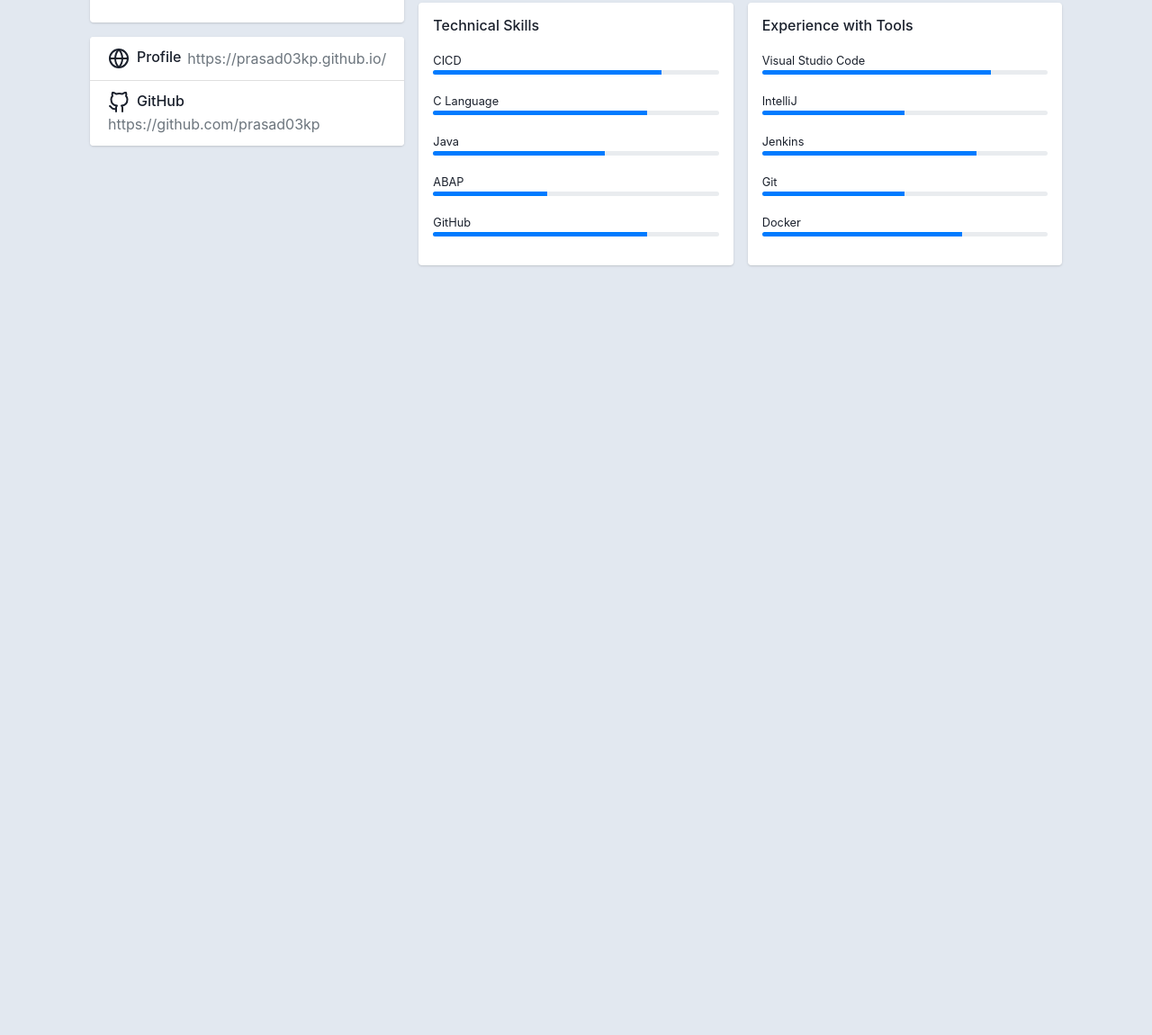
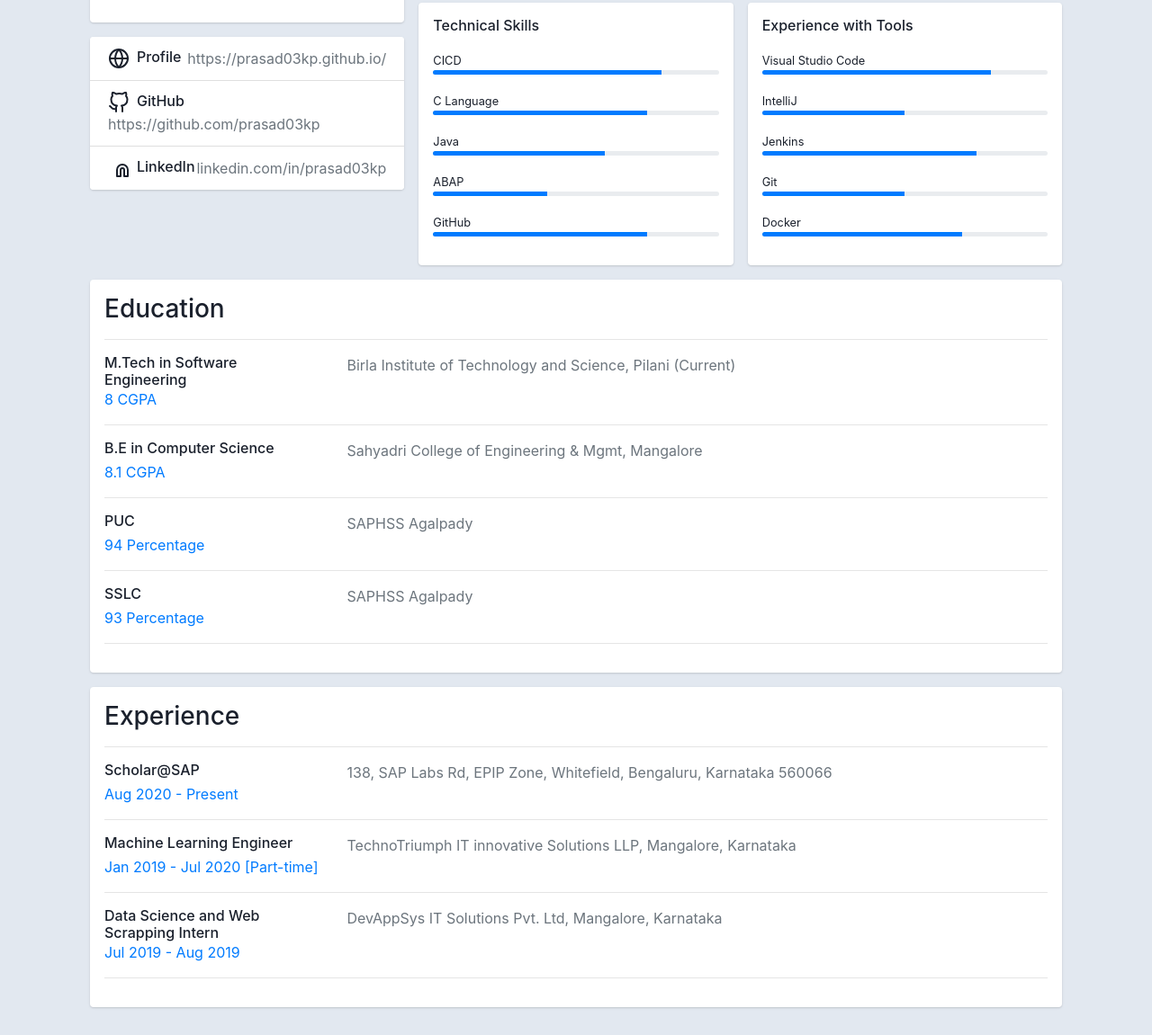
Before and after one commit to prasad03kp/prasad03kp.github.io, a plain HTML site: page index.html in a window 1280 px wide. Shown: the part 429-1580 px from the top of the page at 90% size. Before the commit the page ends 800 px from the top, so only its background shows below. Drawn offline with nearby package versions, Linux system fonts and the light colour scheme.

Commit message:
add education and experience

```diff
--- a/index.html
+++ b/index.html
@@ -1,5 +1,6 @@
 <!DOCTYPE html>
 <html lang="en">
+
 <head>
   <meta charset="utf-8">
   <!--  This file has been downloaded from bootdey.com @bootdey on twitter -->
@@ -10,6 +11,7 @@
   <link href="https://cdn.jsdelivr.net/npm/bootstrap@4.4.1/dist/css/bootstrap.min.css" rel="stylesheet">
   <script src="https://cdn.jsdelivr.net/npm/bootstrap@4.4.1/dist/js/bootstrap.bundle.min.js"></script>
 </head>
+
 <body>
   <div class="container">
     <div class="main-body">
@@ -31,7 +33,8 @@
                 <div class="mt-3">
                   <h4>Hi, I am Krishna Prasad</h4>
                   <p class="text-secondary mb-1">DevOps Engineer @ SAP Labs, India</p>
-                      <p class="text-muted font-size-sm">138, SAP Labs Rd, EPIP Zone, Whitefield, Bengaluru, Karnataka 560066</p>
+                  <p class="text-muted font-size-sm">138, SAP Labs Rd, EPIP Zone, Whitefield, Bengaluru, Karnataka
+                    560066</p>
                 </div>
               </div>
             </div>
@@ -39,14 +42,35 @@
           <div class="card mt-3">
             <ul class="list-group list-group-flush">
               <li class="list-group-item d-flex justify-content-between align-items-center flex-wrap">
-                    <h6 class="mb-0"><svg xmlns="http://www.w3.org/2000/svg" width="24" height="24" viewBox="0 0 24 24" fill="none" stroke="currentColor" stroke-width="2" stroke-linecap="round" stroke-linejoin="round" class="feather feather-globe mr-2 icon-inline"><circle cx="12" cy="12" r="10"></circle><line x1="2" y1="12" x2="22" y2="12"></line><path d="M12 2a15.3 15.3 0 0 1 4 10 15.3 15.3 0 0 1-4 10 15.3 15.3 0 0 1-4-10 15.3 15.3 0 0 1 4-10z"></path></svg>Profile</h6>
+                <h6 class="mb-0"><svg xmlns="http://www.w3.org/2000/svg" width="24" height="24" viewBox="0 0 24 24"
+                    fill="none" stroke="currentColor" stroke-width="2" stroke-linecap="round" stroke-linejoin="round"
+                    class="feather feather-globe mr-2 icon-inline">
+                    <circle cx="12" cy="12" r="10"></circle>
+                    <line x1="2" y1="12" x2="22" y2="12"></line>
+                    <path
+                      d="M12 2a15.3 15.3 0 0 1 4 10 15.3 15.3 0 0 1-4 10 15.3 15.3 0 0 1-4-10 15.3 15.3 0 0 1 4-10z">
+                    </path>
+                  </svg>Profile</h6>
                 <span class="text-secondary">https://prasad03kp.github.io/</span>
               </li>
               <li class="list-group-item d-flex justify-content-between align-items-center flex-wrap">
-                    <h6 class="mb-0"><svg xmlns="http://www.w3.org/2000/svg" width="24" height="24" viewBox="0 0 24 24" fill="none" stroke="currentColor" stroke-width="2" stroke-linecap="round" stroke-linejoin="round" class="feather feather-github mr-2 icon-inline"><path d="M9 19c-5 1.5-5-2.5-7-3m14 6v-3.87a3.37 3.37 0 0 0-.94-2.61c3.14-.35 6.44-1.54 6.44-7A5.44 5.44 0 0 0 20 4.77 5.07 5.07 0 0 0 19.91 1S18.73.65 16 2.48a13.38 13.38 0 0 0-7 0C6.27.65 5.09 1 5.09 1A5.07 5.07 0 0 0 5 4.77a5.44 5.44 0 0 0-1.5 3.78c0 5.42 3.3 6.61 6.44 7A3.37 3.37 0 0 0 9 18.13V22"></path></svg>GitHub</h6>
+                <h6 class="mb-0"><svg xmlns="http://www.w3.org/2000/svg" width="24" height="24" viewBox="0 0 24 24"
+                    fill="none" stroke="currentColor" stroke-width="2" stroke-linecap="round" stroke-linejoin="round"
+                    class="feather feather-github mr-2 icon-inline">
+                    <path
+                      d="M9 19c-5 1.5-5-2.5-7-3m14 6v-3.87a3.37 3.37 0 0 0-.94-2.61c3.14-.35 6.44-1.54 6.44-7A5.44 5.44 0 0 0 20 4.77 5.07 5.07 0 0 0 19.91 1S18.73.65 16 2.48a13.38 13.38 0 0 0-7 0C6.27.65 5.09 1 5.09 1A5.07 5.07 0 0 0 5 4.77a5.44 5.44 0 0 0-1.5 3.78c0 5.42 3.3 6.61 6.44 7A3.37 3.37 0 0 0 9 18.13V22">
+                    </path>
+                  </svg>GitHub</h6>
                 <span class="text-secondary">https://github.com/prasad03kp</span>
               </li>
-
+              <li class="list-group-item d-flex justify-content-between align-items-center flex-wrap">
+                <h6 class="mb-0"><svg xmlns="http://www.w3.org/2000/svg" width="24" height="24" viewBox="0 0 24 24"
+                    fill="none" stroke="currentColor" stroke-width="2" stroke-linecap="round" stroke-linejoin="round"
+                    class="feather feather-linkedin mr-2 icon-inline">
+                    <path d="M16 8a6 6 0 0 1 6 6v7h-4v-7a2 2 0 0 0-2-2 2 2 0 0 0-2 2v7h-4v-7a6 6 0 0 1 6-6z"></path>
+                  </svg>LinkedIn</h6>
+                <span class="text-secondary">linkedin.com/in/prasad03kp</span>
+              </li>
             </ul>
           </div>
         </div>
@@ -109,23 +133,28 @@
                   <h6 class="d-flex align-items-center mb-3">Technical Skills</h6>
                   <small>CICD</small>
                   <div class="progress mb-3" style="height: 5px">
-                        <div class="progress-bar bg-primary" role="progressbar" style="width: 80%" aria-valuenow="80" aria-valuemin="0" aria-valuemax="100"></div>
+                    <div class="progress-bar bg-primary" role="progressbar" style="width: 80%" aria-valuenow="80"
+                      aria-valuemin="0" aria-valuemax="100"></div>
                   </div>
                   <small>C Language</small>
                   <div class="progress mb-3" style="height: 5px">
-                        <div class="progress-bar bg-primary" role="progressbar" style="width: 75%" aria-valuenow="72" aria-valuemin="0" aria-valuemax="100"></div>
+                    <div class="progress-bar bg-primary" role="progressbar" style="width: 75%" aria-valuenow="72"
+                      aria-valuemin="0" aria-valuemax="100"></div>
                   </div>
                   <small>Java</small>
                   <div class="progress mb-3" style="height: 5px">
-                        <div class="progress-bar bg-primary" role="progressbar" style="width: 60%" aria-valuenow="89" aria-valuemin="0" aria-valuemax="100"></div>
+                    <div class="progress-bar bg-primary" role="progressbar" style="width: 60%" aria-valuenow="89"
+                      aria-valuemin="0" aria-valuemax="100"></div>
                   </div>
                   <small>ABAP</small>
                   <div class="progress mb-3" style="height: 5px">
-                        <div class="progress-bar bg-primary" role="progressbar" style="width: 40%" aria-valuenow="55" aria-valuemin="0" aria-valuemax="100"></div>
+                    <div class="progress-bar bg-primary" role="progressbar" style="width: 40%" aria-valuenow="55"
+                      aria-valuemin="0" aria-valuemax="100"></div>
                   </div>
                   <small>GitHub</small>
                   <div class="progress mb-3" style="height: 5px">
-                        <div class="progress-bar bg-primary" role="progressbar" style="width: 75%" aria-valuenow="66" aria-valuemin="0" aria-valuemax="100"></div>
+                    <div class="progress-bar bg-primary" role="progressbar" style="width: 75%" aria-valuenow="66"
+                      aria-valuemin="0" aria-valuemax="100"></div>
                   </div>
                 </div>
               </div>
@@ -136,23 +165,28 @@
                   <h6 class="d-flex align-items-center mb-3">Experience with Tools</h6>
                   <small>Visual Studio Code</small>
                   <div class="progress mb-3" style="height: 5px">
-                        <div class="progress-bar bg-primary" role="progressbar" style="width: 80%" aria-valuenow="80" aria-valuemin="0" aria-valuemax="100"></div>
+                    <div class="progress-bar bg-primary" role="progressbar" style="width: 80%" aria-valuenow="80"
+                      aria-valuemin="0" aria-valuemax="100"></div>
                   </div>
                   <small>IntelliJ</small>
                   <div class="progress mb-3" style="height: 5px">
-                        <div class="progress-bar bg-primary" role="progressbar" style="width: 50%" aria-valuenow="72" aria-valuemin="0" aria-valuemax="100"></div>
+                    <div class="progress-bar bg-primary" role="progressbar" style="width: 50%" aria-valuenow="72"
+                      aria-valuemin="0" aria-valuemax="100"></div>
                   </div>
                   <small>Jenkins</small>
                   <div class="progress mb-3" style="height: 5px">
-                        <div class="progress-bar bg-primary" role="progressbar" style="width: 75%" aria-valuenow="89" aria-valuemin="0" aria-valuemax="100"></div>
+                    <div class="progress-bar bg-primary" role="progressbar" style="width: 75%" aria-valuenow="89"
+                      aria-valuemin="0" aria-valuemax="100"></div>
                   </div>
                   <small>Git</small>
                   <div class="progress mb-3" style="height: 5px">
-                        <div class="progress-bar bg-primary" role="progressbar" style="width: 50%" aria-valuenow="55" aria-valuemin="0" aria-valuemax="100"></div>
+                    <div class="progress-bar bg-primary" role="progressbar" style="width: 50%" aria-valuenow="55"
+                      aria-valuemin="0" aria-valuemax="100"></div>
                   </div>
                   <small>Docker</small>
                   <div class="progress mb-3" style="height: 5px">
-                        <div class="progress-bar bg-primary" role="progressbar" style="width: 70%" aria-valuenow="66" aria-valuemin="0" aria-valuemax="100"></div>
+                    <div class="progress-bar bg-primary" role="progressbar" style="width: 70%" aria-valuenow="66"
+                      aria-valuemin="0" aria-valuemax="100"></div>
                   </div>
                 </div>
               </div>
@@ -164,21 +198,129 @@
         </div>
       </div>
 
+      <div class="card mb-3">
+        <div class="card-body">
+          <div class="row">
+            <div class="col-sm-3">
+              <h3 class="mb-0">Education</h3>
+            </div>
+          </div>
+          <hr>
+          <div class="row">
+            <div class="col-sm-3">
+              <h6 class="mb-0">M.Tech in Software Engineering</h6>
+            </div>
+            <div class="col-sm-9 text-secondary">
+              Birla Institute of Technology and Science, Pilani (Current)
+            </div>
+            <div class="col-sm-9 text-primary">
+              8 CGPA
+            </div>
+          </div>
+          <hr>
+          <div class="row">
+            <div class="col-sm-3">
+              <h6 class="mb-0">B.E in Computer Science</h6>
+            </div>
+            <div class="col-sm-9 text-secondary">
+              Sahyadri College of Engineering & Mgmt, Mangalore
+            </div>
+            <div class="col-sm-9 text-primary">
+              8.1 CGPA
+            </div>
+          </div>
+          <hr>
+          <div class="row">
+            <div class="col-sm-3">
+              <h6 class="mb-0">PUC</h6>
+            </div>
+            <div class="col-sm-9 text-secondary">
+              SAPHSS Agalpady
+            </div>
+            <div class="col-sm-9 text-primary">
+              94 Percentage
+            </div>
+          </div>
+          <hr>
+          <div class="row">
+            <div class="col-sm-3">
+              <h6 class="mb-0">SSLC</h6>
+            </div>
+            <div class="col-sm-9 text-secondary">
+              SAPHSS Agalpady
+            </div>
+            <div class="col-sm-9 text-primary">
+              93 Percentage
+            </div>
+          </div>
+          <hr>
+
+        </div>
+      </div>
+      <div class="card mb-3">
+        <div class="card-body">
+          <div class="row">
+            <div class="col-sm-3">
+              <h3 class="mb-0">Experience</h3>
+            </div>
+          </div>
+          <hr>
+          <div class="row">
+            <div class="col-sm-3">
+              <h6 class="mb-0">Scholar@SAP</h6>
+            </div>
+            <div class="col-sm-9 text-secondary">
+              138, SAP Labs Rd, EPIP Zone, Whitefield, Bengaluru, Karnataka 560066
+            </div>
+            <div class="col-sm-9 text-primary">
+              Aug 2020 - Present
+            </div>
+          </div>
+          <hr>
+          <div class="row">
+            <div class="col-sm-3">
+              <h6 class="mb-0">Machine Learning Engineer</h6>
+            </div>
+            <div class="col-sm-9 text-secondary">
+              TechnoTriumph IT innovative Solutions LLP, Mangalore, Karnataka
+            </div>
+            <div class="col-sm-9 text-primary">
+             Jan 2019 - Jul 2020 [Part-time]
+            </div>
+          </div>
+          <hr>
+          <div class="row">
+            <div class="col-sm-3">
+              <h6 class="mb-0">Data Science and Web Scrapping Intern</h6>
+            </div>
+            <div class="col-sm-9 text-secondary">
+              DevAppSys IT Solutions Pvt. Ltd, Mangalore, Karnataka
+            </div>
+            <div class="col-sm-9 text-primary">
+              Jul 2019 - Aug 2019
+            </div>
+          </div>
+          <hr>
+
+        </div>
+      </div>
     </div>
   </div>
 
   <style type="text/css">
-body{
-    margin-top:20px;
+    body {
+      margin-top: 20px;
       color: #1a202c;
       text-align: left;
       background-color: #e2e8f0;
     }
+
     .main-body {
       padding: 15px;
     }
+
     .card {
-    box-shadow: 0 1px 3px 0 rgba(0,0,0,.1), 0 1px 2px 0 rgba(0,0,0,.06);
+      box-shadow: 0 1px 3px 0 rgba(0, 0, 0, .1), 0 1px 2px 0 rgba(0, 0, 0, .06);
     }
 
     .card {
@@ -189,7 +331,7 @@ body{
       word-wrap: break-word;
       background-color: #fff;
       background-clip: border-box;
-    border: 0 solid rgba(0,0,0,.125);
+      border: 0 solid rgba(0, 0, 0, .125);
       border-radius: .25rem;
     }
 
@@ -204,28 +346,33 @@ body{
       margin-left: -8px;
     }
 
-.gutters-sm>.col, .gutters-sm>[class*=col-] {
+    .gutters-sm>.col,
+    .gutters-sm>[class*=col-] {
       padding-right: 8px;
       padding-left: 8px;
     }
-.mb-3, .my-3 {
-    margin-bottom: 1rem!important;
+
+    .mb-3,
+    .my-3 {
+      margin-bottom: 1rem !important;
     }
 
     .bg-gray-300 {
       background-color: #e2e8f0;
     }
+
     .h-100 {
-    height: 100%!important;
-}
-.shadow-none {
-    box-shadow: none!important;
+      height: 100% !important;
     }
 
+    .shadow-none {
+      box-shadow: none !important;
+    }
   </style>
 
   <script type="text/javascript">
 
   </script>
 </body>
+
 </html>
```
Lines whose indentation alone changed are shown as unchanged.
